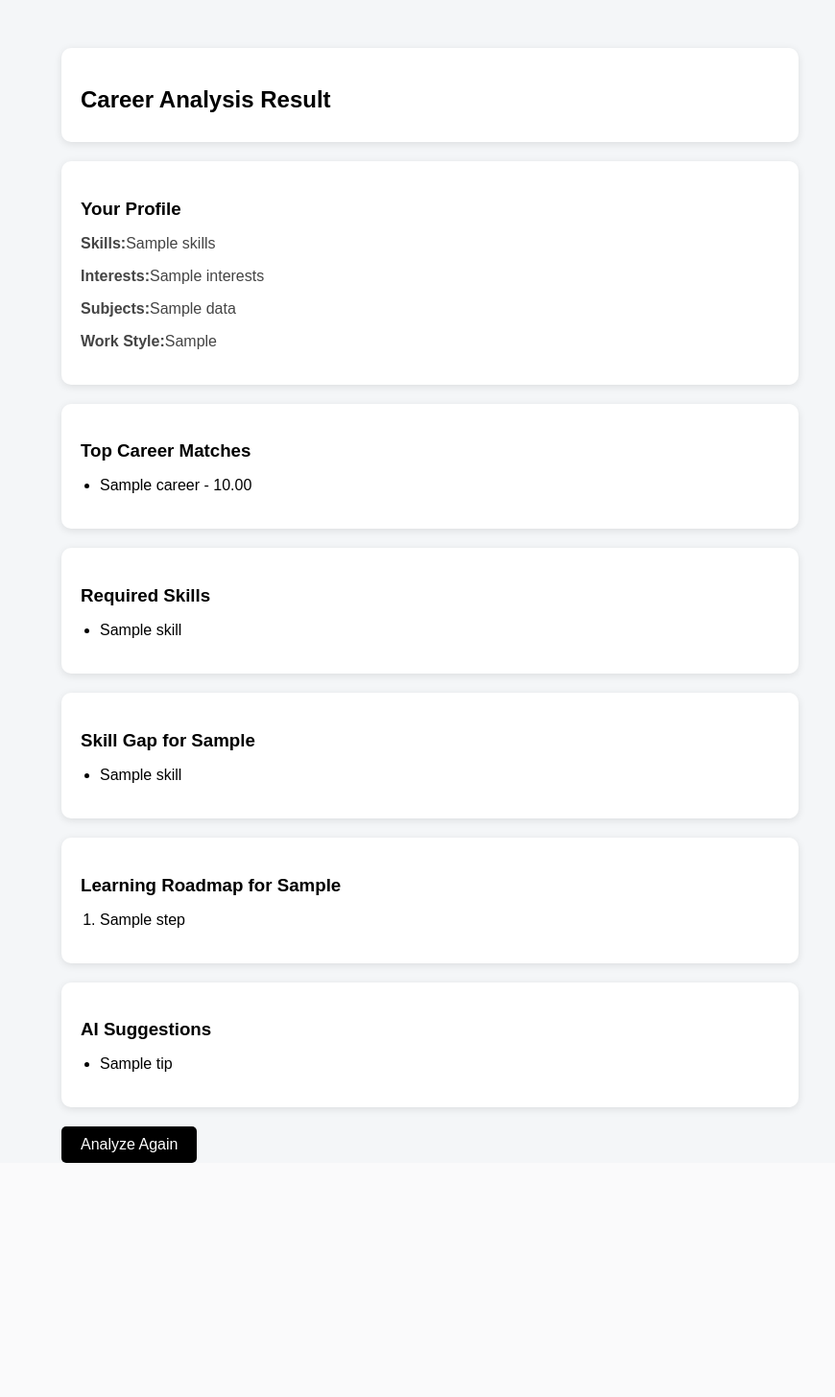
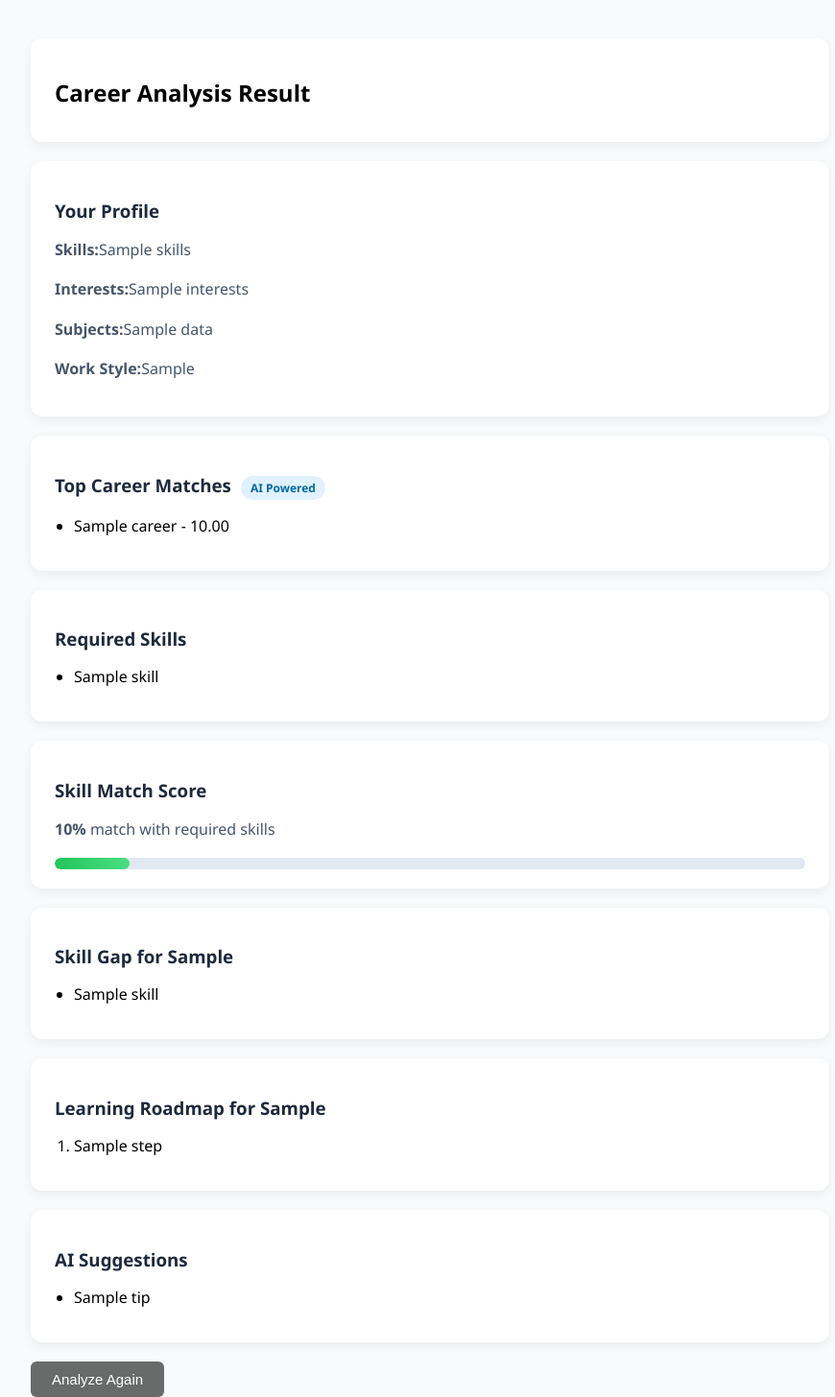
Before and after one commit to kamalswarnkar/AI-Career-Lab, a Django app: template career/templates/career/result.html in a window 1280 px wide. Shown: the whole page at 96% size, without its empty margins (192-1062 px from the left). Before the commit the page ends 1212 px from the top, so only its background shows below. Run offline with Django 5.2, Linux system fonts and the light colour scheme; the template is opened without the code that fills it: most values are stand-ins (such as "Sample title", 1, 10 or a date in 2020).

Commit message:
Some UI fixation!

```diff
--- a/career/static/career/style.css
+++ b/career/static/career/style.css
@@ -1,46 +1,99 @@
-body{
-    font-family: Arial, Helvetica, sans-serif;
-    background: #f4f6f8;
+body {
+    font-family: 'Segoe UI', sans-serif;
+    background: #f8fafc;
     margin: 0;
     padding: 0;
 }
 
-.container{
-    width: 60%;
+.container {
+    width: 65%;
     margin: auto;
-    margin-top: 50px;
+    margin-top: 40px;
 }
 
-.card{
-    background: white;
-    padding: 20px;
+.card {
+    background: #ffffff;
+    padding: 20px 25px;
     margin-bottom: 20px;
-    border-radius: 10px;
-    box-shadow: 0 2px 8px rgba(0,0,0,0.1);
+    border-radius: 12px;
+    box-shadow: 0 4px 12px rgba(0,0,0,0.06);
+    transition: transform 0.2s ease;
 }
 
-h1, h2, h3{
+.card:hover {
+    transform: translateY(-2px);
+}
+
+.progress-bar {
+    width: 100%;
+    height: 12px;
+    background: #e2e8f0;
+    border-radius: 10px;
+    overflow: hidden;
+    margin-top: 10px;
+}
+
+.progress-fill {
+    height: 100%;
+    background: linear-gradient(90deg, #22c55e, #4ade80);
+    border-radius: 10px;
+    transition: width 0.5s ease;
+}
+
+h1 {
+    font-size: 36px;
     margin-bottom: 10px;
 }
 
-p{
-    color: #444;
+h2 {
+    margin-bottom: 15px;
 }
 
-ul, ol{
+h3 {
+    margin-bottom: 10px;
+    color: #1e293b;
+}
+
+p {
+    color: #475569;
+    line-height: 1.6;
+}
+
+ul, ol {
     padding-left: 20px;
 }
 
-button{
-    padding: 10px 20px;
-    font-size: 16px;
-    background: black;
+li {
+    margin-bottom: 6px;
+}
+
+.badge {
+    display: inline-block;
+    background: #e0f2fe;
+    color: #0369a1;
+    padding: 4px 10px;
+    border-radius: 20px;
+    font-size: 12px;
+    margin-left: 10px;
+}
+
+button {
+    padding: 10px 22px;
+    font-size: 15px;
+    background: #07080897;
     color: white;
     border: none;
+    border-radius: 6px;
     cursor: pointer;
-    border-radius: 5px;
+    transition: background 0.2s ease;
 }
 
-button:hover{
-    background: #333;
+button:hover {
+    background: rgba(0, 0, 0, 0.74);
 }
+
+hr {
+    border: none;
+    border-top: 1px solid #e2e8f0;
+    margin: 20px 0;
+}
--- a/career/templates/career/result.html
+++ b/career/templates/career/result.html
@@ -13,7 +13,7 @@
     </div>
 
     <div class="card">
-        <h3>Top Career Matches</h3>
+        <h3>Top Career Matches<span class="badge">AI Powered</span></h3>
         <ul>
             {% for career, prob in predictions %}
                 <li>{{ career }} - {{ prob|floatformat:2 }}</li>
@@ -30,6 +30,16 @@
                 <li>No data</li>
             {% endfor %}
         </ul>
+    </div>
+
+    <div class="card">
+        <h3>Skill Match Score</h3>
+
+        <p><strong>{{ match_score }}%</strong> match with required skills</p>
+
+        <div class="progress-bar">
+            <div class="progress-fill" data-width="{{ match_score|floatformat:0 }}"></div>
+        </div>
     </div>
 
     <div class="card">
@@ -66,4 +76,14 @@
     <a href="/analyze">
         <button>Analyze Again</button>
     </a>
+
+    <script>
+        document.addEventListener("DOMContentLoaded", function () {
+            const progressFill = document.querySelector(".progress-fill");
+
+            if (progressFill) {
+                progressFill.style.width = progressFill.dataset.width + "%";
+            }
+        });
+    </script>
 {% endblock %}
```
Also changed, not shown: career/views.py (+11 -0 lines).
